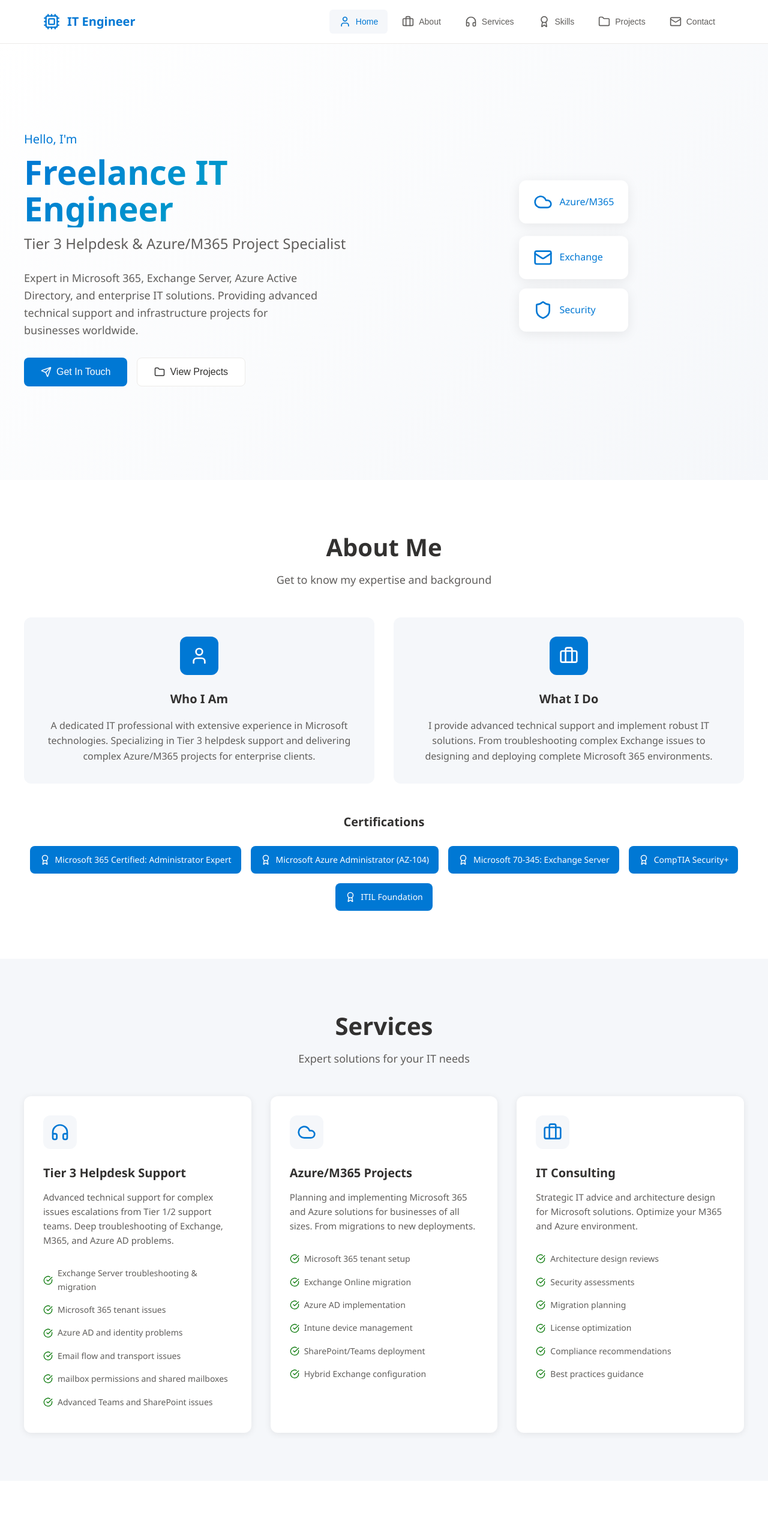
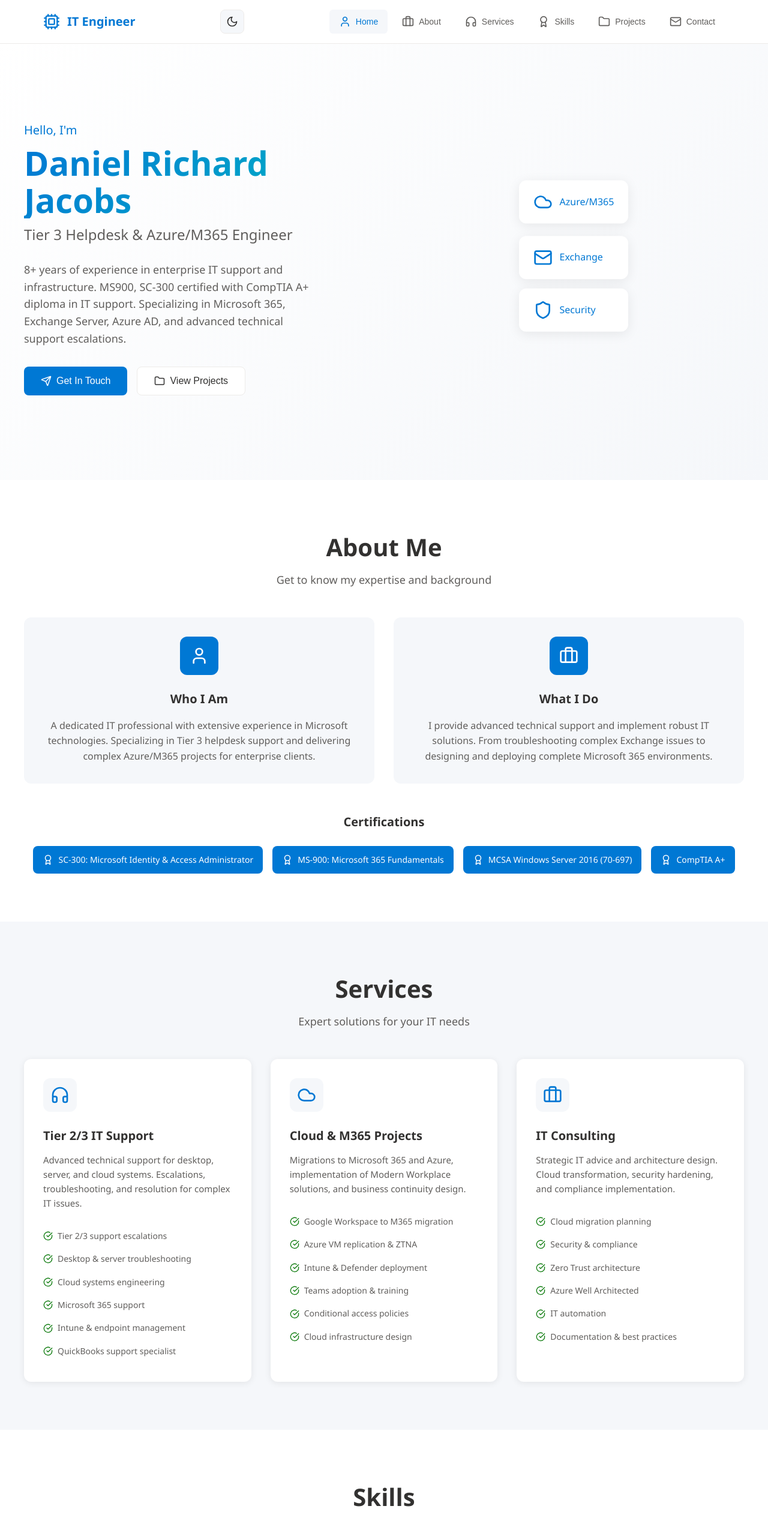
Before and after one commit to customtechrepublic/vite-react-template, a React (Vite) app: page / in a window 1280 px wide. Shown: the top 2540 px of the page at 60% size. Built offline with nearby package versions, Linux system fonts and the light colour scheme.

Commit message:
added accurate details
new info added from cv

```diff
--- a/src/react-app/App.css
+++ b/src/react-app/App.css
@@ -13,6 +13,23 @@
 	--error: #d13438;
 	--shadow: rgba(0, 0, 0, 0.08);
 	--shadow-lg: rgba(0, 0, 0, 0.12);
+}
+
+[data-theme="dark"] {
+	--primary: #0078d4;
+	--primary-dark: #106ebe;
+	--secondary: #1a1a1a;
+	--accent: #00b7c3;
+	--background: #0d1117;
+	--background-alt: #161b22;
+	--surface: #161b22;
+	--text: #c9d1d9;
+	--text-secondary: #8b949e;
+	--border: #30363d;
+	--success: #3fb950;
+	--error: #f85149;
+	--shadow: rgba(0, 0, 0, 0.3);
+	--shadow-lg: rgba(0, 0, 0, 0.4);
 }
 
 * {
@@ -57,6 +74,7 @@ body {
 	display: flex;
 	align-items: center;
 	justify-content: space-between;
+	gap: 1rem;
 }
 
 .logo {
@@ -70,6 +88,26 @@ body {
 
 .logo svg {
 	color: var(--primary);
+}
+
+.theme-toggle {
+	display: flex;
+	align-items: center;
+	justify-content: center;
+	width: 40px;
+	height: 40px;
+	background: var(--background-alt);
+	border: 1px solid var(--border);
+	border-radius: 8px;
+	cursor: pointer;
+	color: var(--text);
+	transition: all 0.2s ease;
+}
+
+.theme-toggle:hover {
+	background: var(--primary);
+	color: white;
+	border-color: var(--primary);
 }
 
 .desktop-nav {
--- a/src/react-app/App.tsx
+++ b/src/react-app/App.tsx
@@ -19,7 +19,9 @@ import {
 	CheckCircle,
 	Menu,
 	X,
-	Cpu
+	Cpu,
+	Sun,
+	Moon
 } from "lucide-react";
 import "./App.css";
 
@@ -39,119 +41,123 @@ const navItems: NavItem[] = [
 ];
 
 const skills = [
-	{ name: "Microsoft 365", icon: <Cloud size={24} />, description: "Exchange Online, SharePoint, Teams, OneDrive, Intune", level: 95 },
-	{ name: "Azure AD", icon: <Shield size={24} />, description: "Conditional Access, MFA, SSO, Identity Protection", level: 90 },
-	{ name: "Exchange Server", icon: <Mail size={24} />, description: "Exchange 2016/2019/Online, DAG, Transport", level: 92 },
-	{ name: "Azure", icon: <Cloud size={24} />, description: "VM, Storage, Networking, Functions, Logic Apps", level: 88 },
-	{ name: "Active Directory", icon: <Server size={24} />, description: "Domain Controllers, GPO, DFS, ADFS", level: 90 },
-	{ name: "PowerShell", icon: <Code size={24} />, description: "Scripting, Automation, Exchange, Azure AD", level: 85 },
-	{ name: "Intune/MEM", icon: <Shield size={24} />, description: "Device Management, MAM, Compliance Policies", level: 87 },
-	{ name: "SQL Server", icon: <Database size={24} />, description: "Administration, Always On,-backup", level: 80 },
+	{ name: "Microsoft 365", icon: <Cloud size={24} />, description: "Exchange, Teams, SharePoint, OneDrive, Intune", level: 95 },
+	{ name: "Azure AD/Entra", icon: <Shield size={24} />, description: "Conditional Access, MFA, SSO, Identity Protection", level: 92 },
+	{ name: "Azure Cloud", icon: <Cloud size={24} />, description: "Virtual Machines, Networking, Defender, Sentinel", level: 90 },
+	{ name: "Intune/MEM", icon: <Shield size={24} />, description: "MDM, MAM, Compliance, Endpoint Security", level: 92 },
+	{ name: "Active Directory", icon: <Server size={24} />, description: "Domain Controllers, GPO, ADFS, Hybrid AD", level: 90 },
+	{ name: "PowerShell/Bash", icon: <Code size={24} />, description: "Scripting, Automation, GraphAPI, YAML", level: 88 },
+	{ name: "Networking", icon: <Shield size={24} />, description: "VLAN, VPN, Firewall, Cisco, Fortinet, Zero Trust", level: 85 },
+	{ name: "Endpoint Security", icon: <Shield size={24} />, description: "Windows, macOS, Linux, Android, iOS", level: 87 },
 ];
 
 const certifications = [
-	"Microsoft 365 Certified: Administrator Expert",
-	"Microsoft Azure Administrator (AZ-104)",
-	"Microsoft 70-345: Exchange Server",
-	"CompTIA Security+",
-	"ITIL Foundation",
+	"SC-300: Microsoft Identity & Access Administrator",
+	"MS-900: Microsoft 365 Fundamentals",
+	"MCSA Windows Server 2016 (70-697)",
+	"CompTIA A+",
 ];
 
 const services = [
 	{
 		id: "tier3-support",
-		title: "Tier 3 Helpdesk Support",
-		description: "Advanced technical support for complex issues escalations from Tier 1/2 support teams. Deep troubleshooting of Exchange, M365, and Azure AD problems.",
+		title: "Tier 2/3 IT Support",
+		description: "Advanced technical support for desktop, server, and cloud systems. Escalations, troubleshooting, and resolution for complex IT issues.",
 		icon: <Headphones size={32} />,
 		features: [
-			"Exchange Server troubleshooting & migration",
-			"Microsoft 365 tenant issues",
-			"Azure AD and identity problems",
-			"Email flow and transport issues",
-			" mailbox permissions and shared mailboxes",
-			"Advanced Teams and SharePoint issues",
+			"Tier 2/3 support escalations",
+			"Desktop & server troubleshooting",
+			"Cloud systems engineering",
+			"Microsoft 365 support",
+			"Intune & endpoint management",
+			"QuickBooks support specialist",
 		],
 	},
 	{
 		id: "azure-projects",
-		title: "Azure/M365 Projects",
-		description: "Planning and implementing Microsoft 365 and Azure solutions for businesses of all sizes. From migrations to new deployments.",
+		title: "Cloud & M365 Projects",
+		description: "Migrations to Microsoft 365 and Azure, implementation of Modern Workplace solutions, and business continuity design.",
 		icon: <Cloud size={32} />,
 		features: [
-			"Microsoft 365 tenant setup",
-			"Exchange Online migration",
-			"Azure AD implementation",
-			"Intune device management",
-			"SharePoint/Teams deployment",
-			"Hybrid Exchange configuration",
+			"Google Workspace to M365 migration",
+			"Azure VM replication & ZTNA",
+			"Intune & Defender deployment",
+			"Teams adoption & training",
+			"Conditional access policies",
+			"Cloud infrastructure design",
 		],
 	},
 	{
 		id: "consulting",
 		title: "IT Consulting",
-		description: "Strategic IT advice and architecture design for Microsoft solutions. Optimize your M365 and Azure environment.",
+		description: "Strategic IT advice and architecture design. Cloud transformation, security hardening, and compliance implementation.",
 		icon: <Briefcase size={32} />,
 		features: [
-			"Architecture design reviews",
-			"Security assessments",
-			"Migration planning",
-			"License optimization",
-			"Compliance recommendations",
-			"Best practices guidance",
+			"Cloud migration planning",
+			"Security & compliance",
+			"Zero Trust architecture",
+			"Azure Well Architected",
+			"IT automation",
+			"Documentation & best practices",
 		],
 	},
 ];
 
 const projects = [
 	{
-		id: "exchange-migration",
-		title: "Exchange 2016 to Exchange Online Migration",
-		description: "Complete hybrid migration for a 500-user organization. Migrated from on-premises Exchange 2016 to Exchange Online with minimal downtime.",
-		tags: ["Exchange Online", "Azure AD Connect", "Hybrid"],
+		id: "workspace-migration",
+		title: "Google Workspace to M365 Migration",
+		description: "Migrated 20+ users from Google Workspace to Microsoft 365. Zero downtime and data loss.",
+		tags: ["M365", "Migration", "Teams"],
 		year: "2024",
 	},
 	{
-		id: "azure-ad-setup",
-		title: "Azure AD Implementation",
-		description: "Implemented Azure AD for a mid-size company with 300 employees. Set up conditional access, MFA, and SSO for 15+ SaaS applications.",
-		tags: ["Azure AD", "Conditional Access", "SSO"],
+		id: "azure-replication",
+		title: "Azure VM Replication & ZTNA",
+		description: "Designed and implemented Azure Virtual Machine replication for business continuity and Zero Trust Network Access.",
+		tags: ["Azure", "ZTNA", "Security"],
 		year: "2024",
 	},
 	{
-		id: "intune-deployment",
-		title: "Intune Device Management",
-		description: "Deployed Intune for device management across 200+ Windows and mobile devices. Implemented compliance policies and MAM.",
-		tags: ["Intune", "MEM", "MAM"],
-		year: "2023",
-	},
-	{
-		id: "sharepoint-migration",
-		title: "SharePoint Online Migration",
-		description: "Migrated 2TB of data from on-premises SharePoint 2016 to SharePoint Online. Implemented proper permissions and metadata.",
-		tags: ["SharePoint", "M365", "Migration"],
-		year: "2023",
-	},
-	{
-		id: "security-hardening",
-		title: "M365 Security Hardening",
-		description: "Comprehensive security assessment and hardening for a financial services company. Implemented zero-trust model with Conditional Access.",
-		tags: ["Security", "Zero Trust", "Compliance"],
+		id: "intune-defender",
+		title: "Intune & Defender ATP Deployment",
+		description: "Secured endpoints using Intune and Defender ATP. Improved threat protection across the organization.",
+		tags: ["Intune", "Defender", "Security"],
 		year: "2024",
 	},
 	{
-		id: "teams-voicemail",
-		title: "Teams Voicemail Migration",
-		description: "Migrated voicemail from on-premises Exchange UM to Exchange Online UM for Teams. Integrated with existing voicemail system.",
-		tags: ["Teams", "Voicemail", "Exchange"],
-		year: "2023",
+		id: "modern-workplace",
+		title: "100+ Modern Workplace Projects",
+		description: "Designed, architected, and delivered 100+ Modern Workplace and Cloud projects as Solutions Architect.",
+		tags: ["Azure AD", "M365", "Intune"],
+		year: "2021-2025",
+	},
+	{
+		id: "teams-adoption",
+		title: "Microsoft Teams Adoption",
+		description: "Led Teams adoption for US-based CPA firm, increasing collaboration efficiency by ~40%.",
+		tags: ["Teams", "SharePoint", "Adoption"],
+		year: "2024",
+	},
+	{
+		id: "hybrid-ad",
+		title: "Hybrid Azure AD Migration",
+		description: "Migrated all company devices to Hybrid Azure AD and Windows ADDS network for Nerospec Group.",
+		tags: ["Azure AD", "Hybrid", "Windows Server"],
+		year: "2017",
 	},
 ];
 
 function App() {
 	const [activeSection, setActiveSection] = useState("home");
 	const [mobileMenuOpen, setMobileMenuOpen] = useState(false);
+	const [darkMode, setDarkMode] = useState(false);
 	const [formStatus, setFormStatus] = useState<"idle" | "sending" | "success" | "error">("idle");
 	const [formData, setFormData] = useState({ name: "", email: "", message: "" });
+
+	useEffect(() => {
+		document.documentElement.setAttribute("data-theme", darkMode ? "dark" : "light");
+	}, [darkMode]);
 
 	useEffect(() => {
 		const handleScroll = () => {
@@ -211,6 +217,13 @@ function App() {
 						<Cpu size={28} />
 						<span>IT Engineer</span>
 					</motion.div>
+					<button
+						className="theme-toggle"
+						onClick={() => setDarkMode(!darkMode)}
+						aria-label="Toggle dark mode"
+					>
+						{darkMode ? <Sun size={20} /> : <Moon size={20} />}
+					</button>
 					<nav className="desktop-nav">
 						{navItems.map((item) => (
 							<button
@@ -263,14 +276,15 @@ function App() {
 							transition={{ duration: 0.6 }}
 						>
 							<p className="hero-greeting">Hello, I'm</p>
-							<h1 className="hero-name">Freelance IT Engineer</h1>
+							<h1 className="hero-name">Daniel Richard Jacobs</h1>
 							<p className="hero-title">
-								Tier 3 Helpdesk & Azure/M365 Project Specialist
+								Tier 3 Helpdesk & Azure/M365 Engineer
 							</p>
 							<p className="hero-description">
-								Expert in Microsoft 365, Exchange Server, Azure Active Directory,
-								and enterprise IT solutions. Providing advanced technical support
-								and infrastructure projects for businesses worldwide.
+								8+ years of experience in enterprise IT support and infrastructure.
+								MS900, SC-300 certified with CompTIA A+ diploma in IT support.
+								Specializing in Microsoft 365, Exchange Server, Azure AD, and
+								advanced technical support escalations.
 							</p>
 							<div className="hero-buttons">
 								<button
@@ -540,6 +554,11 @@ function App() {
 									the form or reach out directly through social media.
 								</p>
 								<div className="contact-links">
+									<a href="mailto:daniel@custompcrepublic.com" className="contact-link">
+										<Mail size={24} />
+										<span>daniel@custompcrepublic.com</span>
+										<ExternalLink size={16} />
+									</a>
 									<a href="#" className="contact-link">
 										<Linkedin size={24} />
 										<span>LinkedIn</span>
```
